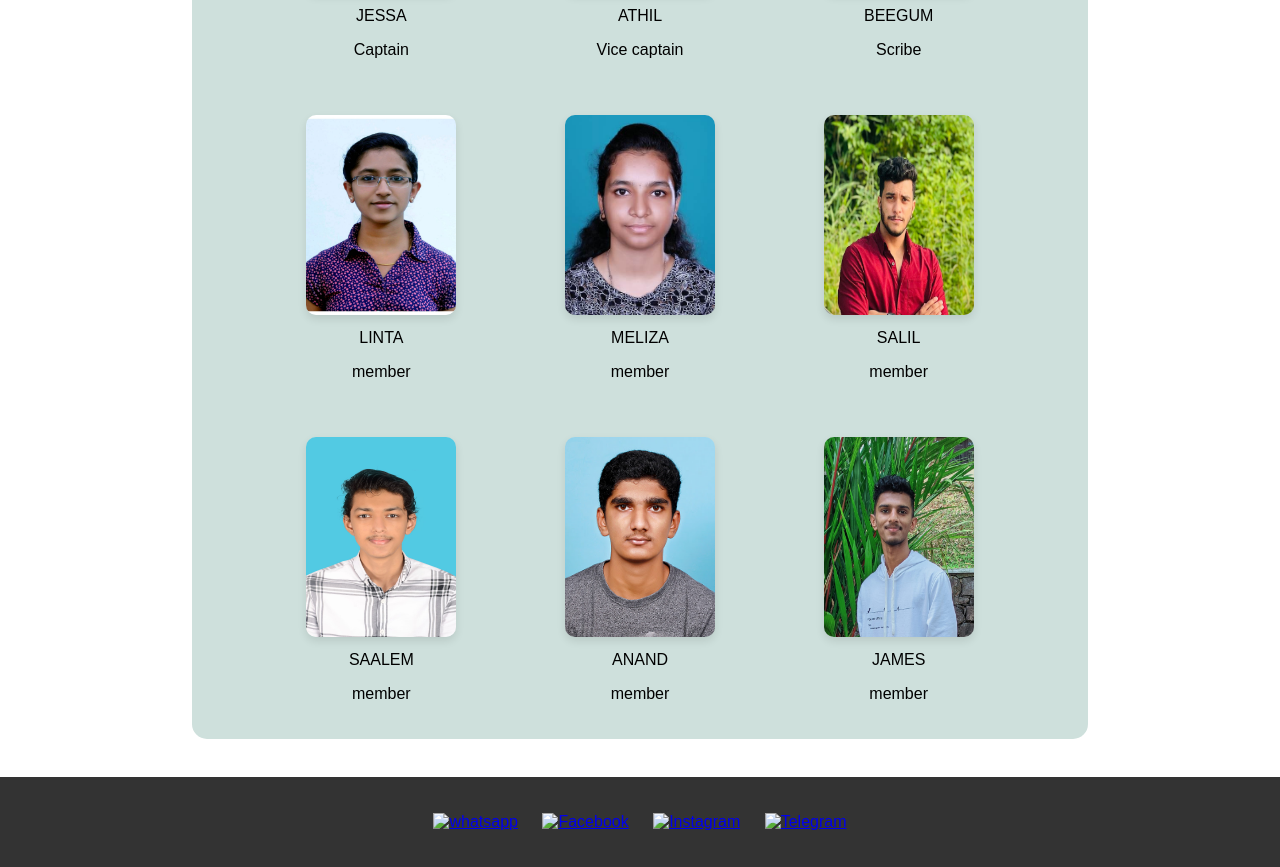
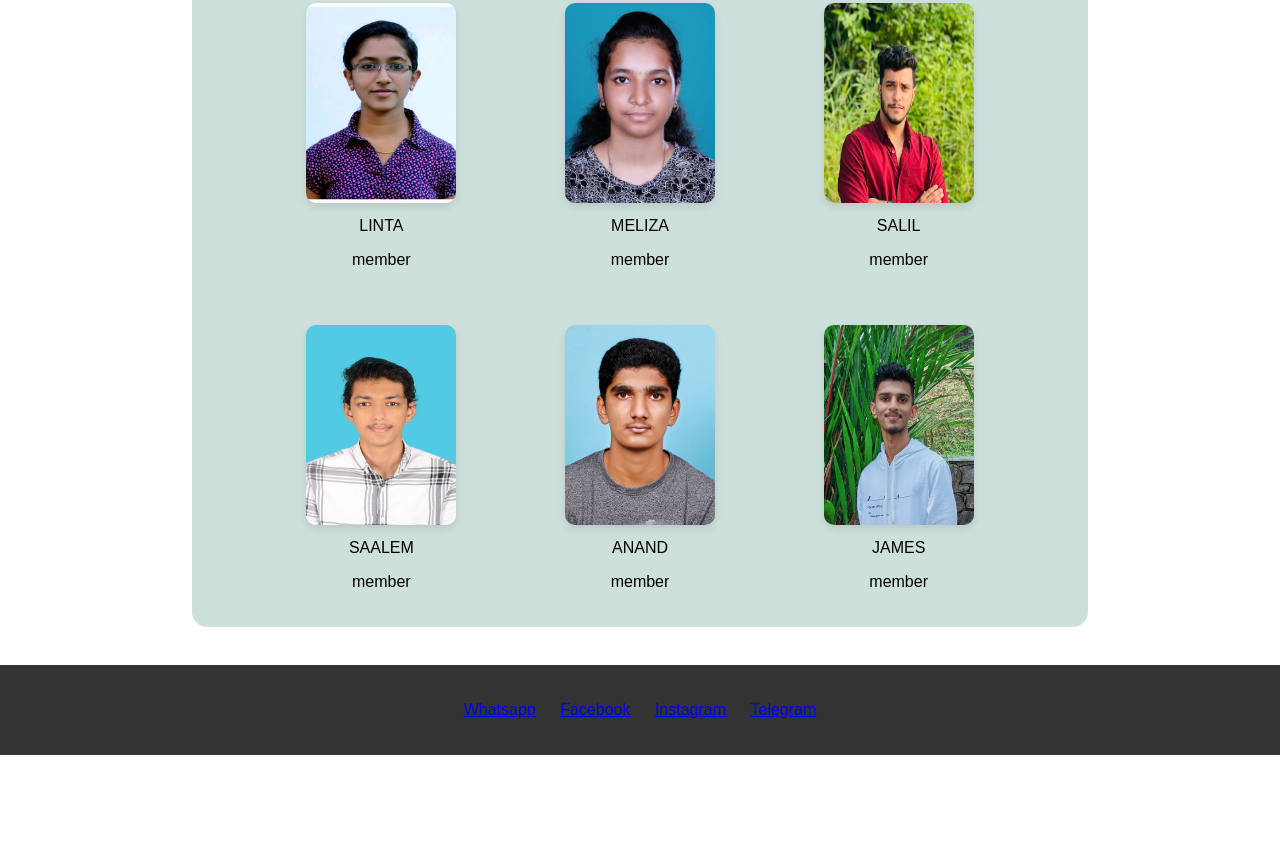
Before and after one commit to Abinjooo/https-github.com-Jamesupback-zenith, a plain HTML site: page index.html in a window 1280 px wide. Shown: the part 1282-2149 px from the top of the page. After the commit the page ends 2037 px from the top, so only its background shows below. Drawn offline with Linux system fonts and the light colour scheme.

Commit message:
all done

```diff
--- a/index.html
+++ b/index.html
@@ -65,10 +65,10 @@
     </section>
     <footer>
         <ul class="social-icons">
-            <li><a href="https://www.instagram.com/zenith_nexus?igsh=NTc4MTIwNjQ2YQ=="><img src="" alt="whatsapp"></a></li>
-            <li><a href="#"><img src="twitter-icon.png" alt="Facebook"></a></li>
-            <li><a href="#"><img src="instagram-icon.png" alt="Instagram"></a></li>
-            <li><a href="#"><img src="linkedin-icon.png" alt="Telegram"></a></li>
+            <li><a href="https://www.instagram.com/zenith_nexus?igsh=NTc4MTIwNjQ2YQ==">Whatsapp</a></li>
+            <li><a href="#">Facebook</a></li>
+            <li><a href="#">Instagram</a></li>
+            <li><a href="#">Telegram</a></li>
         </ul>
     </footer>
 </body>
--- a/styles.css
+++ b/styles.css
@@ -8,7 +8,8 @@ h2{
     text-align: center;
 }
 img{
-    height:400px;
+    height:50%;
+    width:30%;
 }
 header {
     text-align: center;
```
